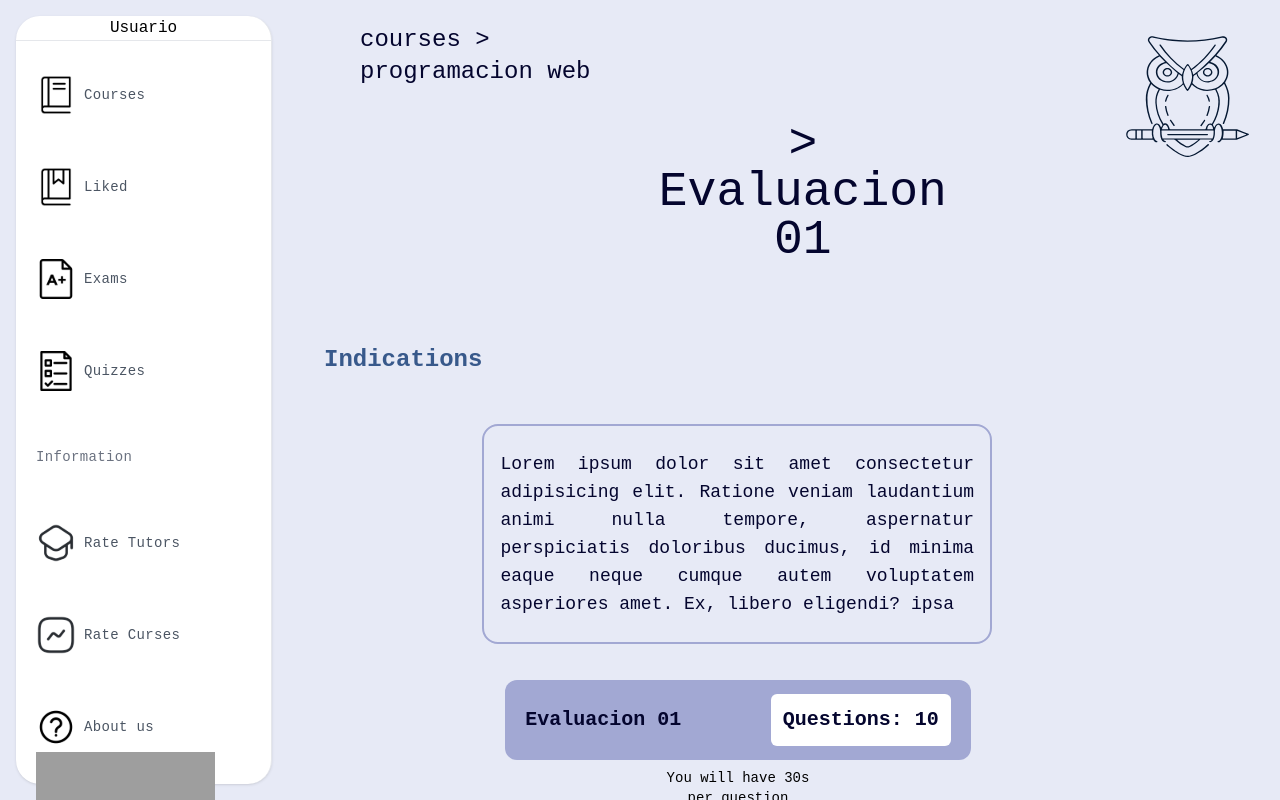
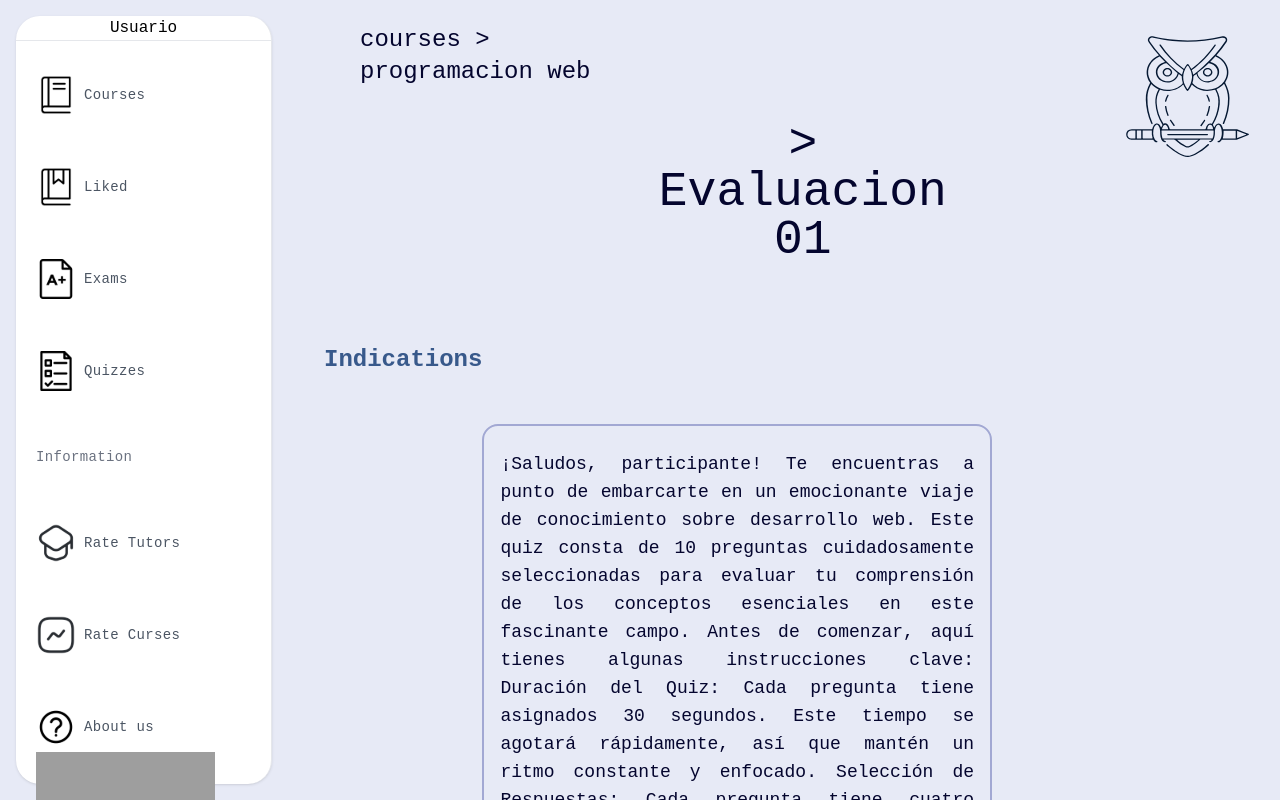
Before and after one commit to hnrylvo/LearnHubFront, a React (Vite) app in the folder Frontend/: page /JoinScreen in a window 1280 px wide. Shown: the top 800 px of the page. Built offline with nearby package versions, Linux system fonts and the light colour scheme; grey boxes are pictures that could not be loaded.

Commit message:
Add: fixing things

```diff
--- a/Frontend/src/pages/JoinScreen.jsx
+++ b/Frontend/src/pages/JoinScreen.jsx
@@ -5,18 +5,41 @@ import NavBar from "../components/NavBar";
 function JoinScreen({ start }) {
   return (
     <div className="flex h-screen ml-9">
-      <nav> <SideBar/> </nav>
+      <nav>
+        {" "}
+        <SideBar />{" "}
+      </nav>
       <div className="mx-72">
         <header>
           <NavBar />
         </header>
         <section className="mt-20">
           <div className="indications-section flex">
-            <h4 className="text-color-alterno text-2xl font-bold">Indications</h4>
+            <h4 className="text-color-alterno text-2xl font-bold">
+              Indications
+            </h4>
             <div className="w-11/12 border-2 border-color-borde rounded-2xl mt-20 p-4 items-center">
               <p className="text-justify text-lg text-color-texto my-2">
-                Lorem ipsum dolor sit amet consectetur adipisicing elit. Ratione veniam laudantium animi nulla tempore, aspernatur perspiciatis doloribus ducimus, id minima eaque neque cumque autem voluptatem asperiores amet. Ex, libero eligendi?
-                ipsa
+                ¡Saludos, participante! Te encuentras a punto de embarcarte en
+                un emocionante viaje de conocimiento sobre desarrollo web. Este
+                quiz consta de 10 preguntas cuidadosamente seleccionadas para
+                evaluar tu comprensión de los conceptos esenciales en este
+                fascinante campo. Antes de comenzar, aquí tienes algunas
+                instrucciones clave: Duración del Quiz: Cada pregunta tiene
+                asignados 30 segundos. Este tiempo se agotará rápidamente, así
+                que mantén un ritmo constante y enfocado. Selección de
+                Respuestas: Cada pregunta tiene cuatro opciones de respuesta.
+                Lee cada opción detenidamente antes de tomar una decisión.
+                Selecciona la opción que consideres correcta. Puntuación y
+                Resultados: Tu puntuación se calculará al final del quiz en base
+                al número de respuestas correctas. ¡Aspira a obtener la
+                puntuación máxima! No hay Preguntas Trampa: Todas las preguntas
+                están diseñadas para evaluar tu conocimiento genuino sobre
+                desarrollo web. No hay trampas ni respuestas "casi correctas".
+                Confía en tu conocimiento. Compartir tus Resultados: Después de
+                completar el quiz, siéntete libre de compartir tus resultados en
+                redes sociales y desafiar a tus amigos. ¡Compartir conocimiento
+                es parte del viaje!
               </p>
             </div>
           </div>
@@ -29,12 +52,17 @@ function JoinScreen({ start }) {
               <p className="number-of-questions">Questions: 10</p>
             </div>
           </div>
-          <p className="time-info mt-2 w-44 text-center text-sm">You will have 30s per question</p>
+          <p className="time-info mt-2 w-44 text-center text-sm">
+            You will have 30s per question
+          </p>
         </section>
 
         <div className="flex items-center justify-center ml-40">
           <Link to="/Quiz">
-          <button onClick={start} className="w-48 h-12 rounded-xl bg-color-texto text-color-fondo text-l font-bold mt-8">
+            <button
+              onClick={start}
+              className="w-48 h-12 rounded-xl bg-color-texto text-color-fondo text-l font-bold mt-8"
+            >
               Start
             </button>
           </Link>
```
Lines whose indentation alone changed are shown as unchanged.
